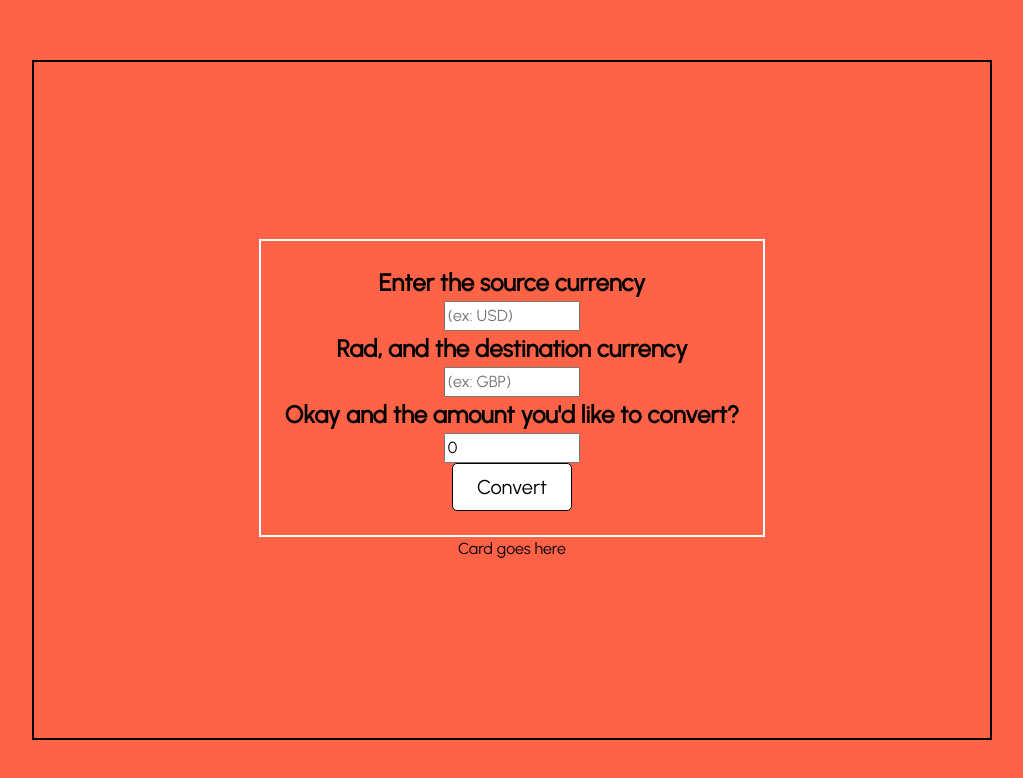
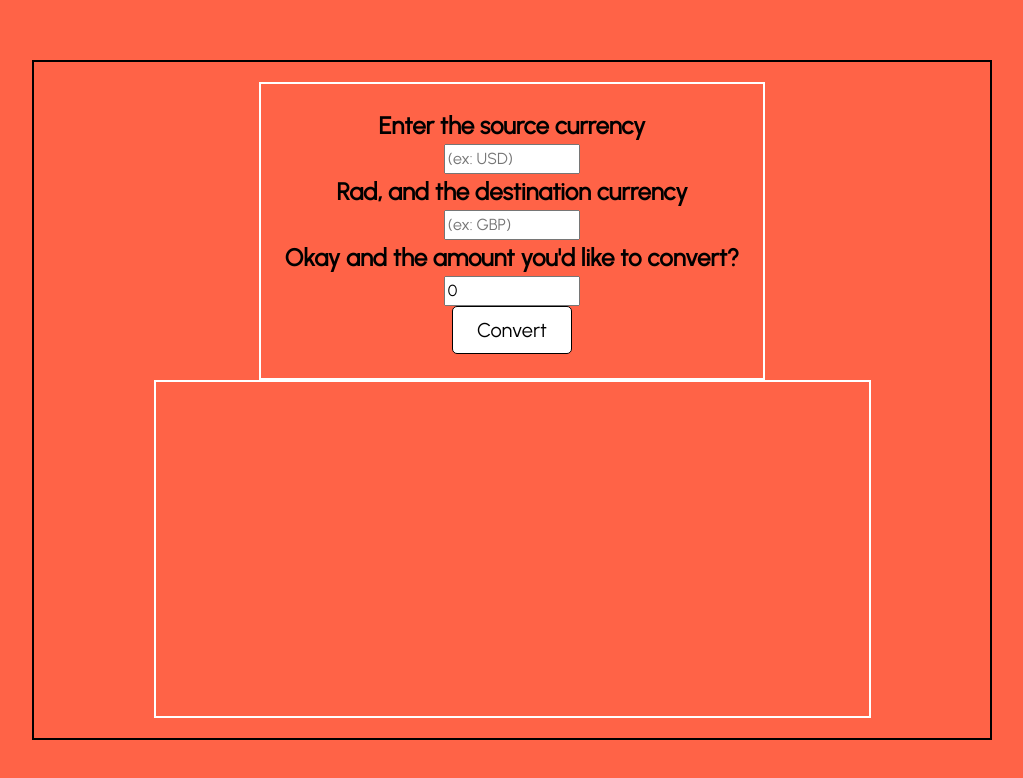
Before and after one commit to reganlosey/currency-converter, a React (Create React App) app: page / in a window 1280 px wide. Shown: the top 778 px of the page, without its empty margins (128-1151 px from the left). Built offline with nearby package versions, Linux system fonts and the light colour scheme; no server answers.

Commit message:
Rerender converted amounts when ExchangeCard props change

```diff
--- a/src/App.tsx
+++ b/src/App.tsx
@@ -74,7 +74,9 @@ const App: FC = () => {
             <button className="convert-btn" onClick={(e) => handleClick(e)}>Convert</button>
           </form>
         </div>
-        {conversionInfo ? <ExchangeCard conversionInfo={conversionInfo}/> : "Card goes here"}
+        <div className="exchange-card-wrapper">
+          {conversionInfo ? <ExchangeCard conversionInfo={conversionInfo} /> : null}
+        </div>
       </div>
     </div>
   )
--- a/src/ExchangeCard/ExchangeCard.scss
+++ b/src/ExchangeCard/ExchangeCard.scss
@@ -1,8 +1,12 @@
 @use "../sass/variables.scss" as *;
 
+.exchange-card-wrapper {
+  border: 2px solid white;
+  min-height: 50%;
+  width:75%;
+}
+
 .exchange-card {
-  border: 2px solid white;
-  height: 50%;
   padding: 1.5rem;
   width: 65%;
 }
--- a/src/ExchangeCard/ExchangeCard.tsx
+++ b/src/ExchangeCard/ExchangeCard.tsx
@@ -22,7 +22,7 @@ const ExchangeCard = ({ conversionInfo }: Props) => {
     setConvertedAmount(rate_for_amount);
     setDestCurrencyName(currency_name);
     setBaseCurrencyName(conversionInfo.base_currency_name);
-  }, [])
+  }, [conversionInfo])
 
 
 
@@ -32,8 +32,8 @@ const ExchangeCard = ({ conversionInfo }: Props) => {
       <div className="conversion-info">
         {/* parseFloat("123.456").toFixed(2); */}
         <h2>{parseFloat(baseAmount).toFixed(2)} in <span className="converted-currency">{baseCurrencyName}</span> is equivalent to {parseFloat(convertedAmount).toFixed(2)} in <span className="converted-currency">{destCurrencyName}</span></h2>
-        <h2>The conversion rate from <span style={{ textTransform: "capitalize"}}>{baseCurrencyName}</span> to <span className="converted-currency">{destCurrencyName}</span> is {conversionRate}</h2>
-    </div>
+        <h2>The conversion rate from <span style={{ textTransform: "capitalize" }}>{baseCurrencyName}</span> to <span className="converted-currency">{destCurrencyName}</span> is {conversionRate}</h2>
+      </div>
 
     </div >
 
```
